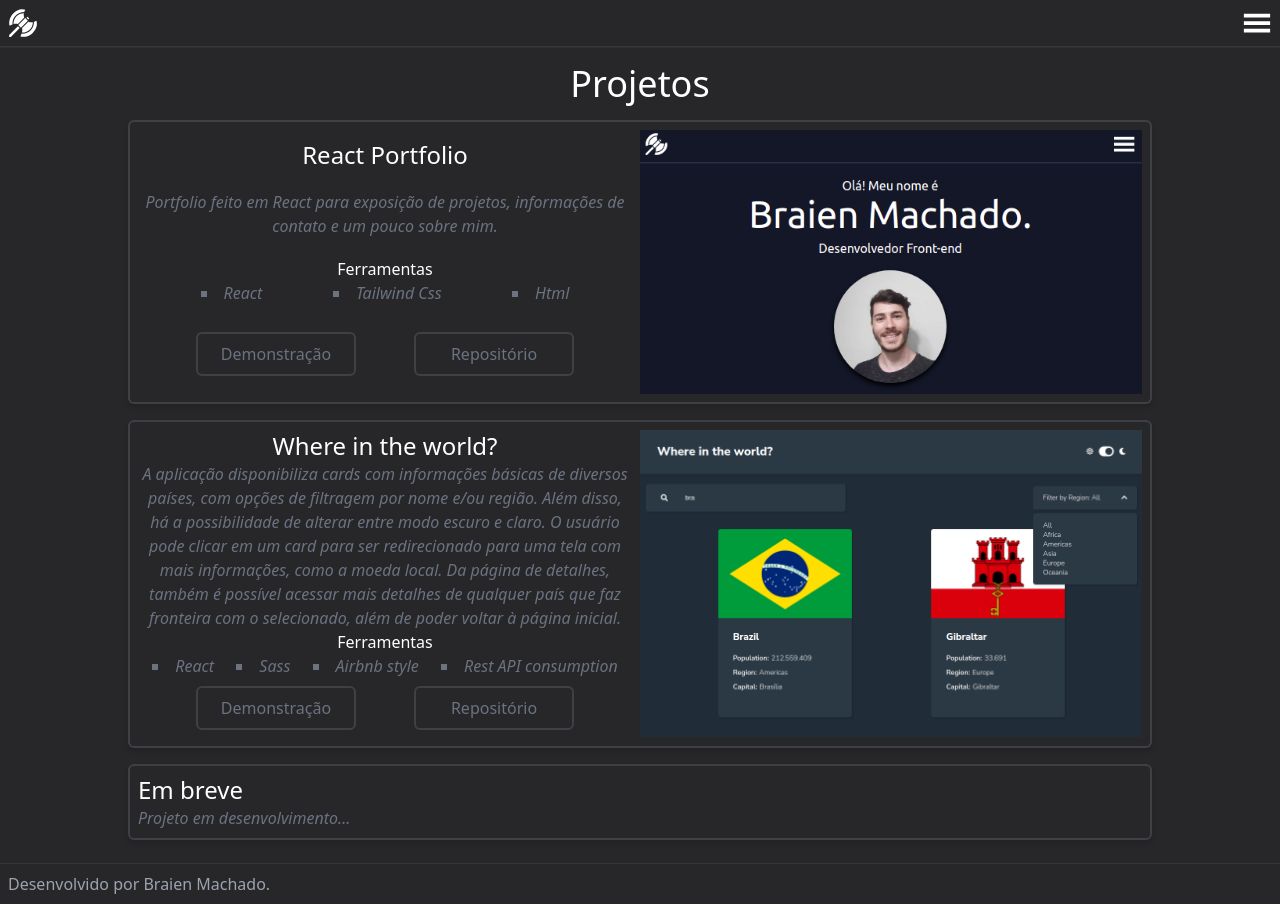
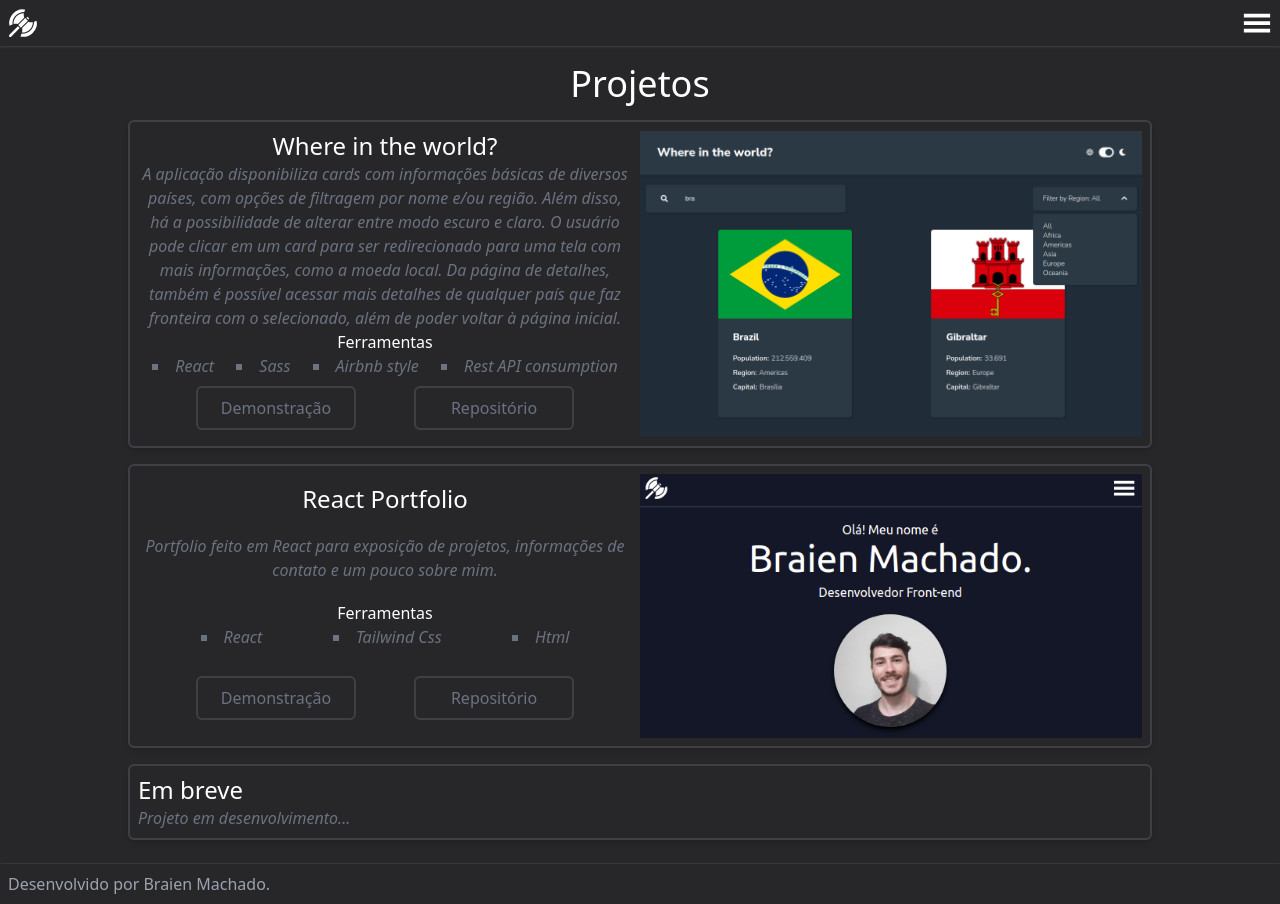
Before and after one commit to braien-machado/react-portfolio, a React (Create React App) app: page /projects in a window 1280 px wide. Built offline with nearby package versions, Linux system fonts and the light colour scheme.

Commit message:
Display newest project first

```diff
--- a/src/projectsInfo.js
+++ b/src/projectsInfo.js
@@ -1,16 +1,4 @@
 const projectsInfo = [
-  {
-    name: 'React Portfolio',
-    description: 'Portfolio feito em React para exposição de projetos, informações de contato e um pouco sobre mim.',
-    image: 'portfolio-react.png',
-    demo: 'https://braien-machado.vercel.app/',
-    repository: 'https://github.com/braien-machado/react-portfolio',
-    stacks: [
-      'React',
-      'Tailwind Css',
-      'Html',
-    ],
-  },
   {
     name: 'Where in the world?',
     description: 'A aplicação disponibiliza cards com informações básicas de diversos países, com opções de filtragem por nome e/ou região. Além disso, há a possibilidade de alterar entre modo escuro e claro. O usuário pode clicar em um card para ser redirecionado para uma tela com mais informações, como a moeda local. Da página de detalhes, também é possível acessar mais detalhes de qualquer país que faz fronteira com o selecionado, além de poder voltar à página inicial.',
@@ -24,6 +12,18 @@ const projectsInfo = [
       'Rest API consumption'
     ],
   },
+  {
+    name: 'React Portfolio',
+    description: 'Portfolio feito em React para exposição de projetos, informações de contato e um pouco sobre mim.',
+    image: 'portfolio-react.png',
+    demo: 'https://braien-machado.vercel.app/',
+    repository: 'https://github.com/braien-machado/react-portfolio',
+    stacks: [
+      'React',
+      'Tailwind Css',
+      'Html',
+    ],
+  },
   {},
 ];
 
```
